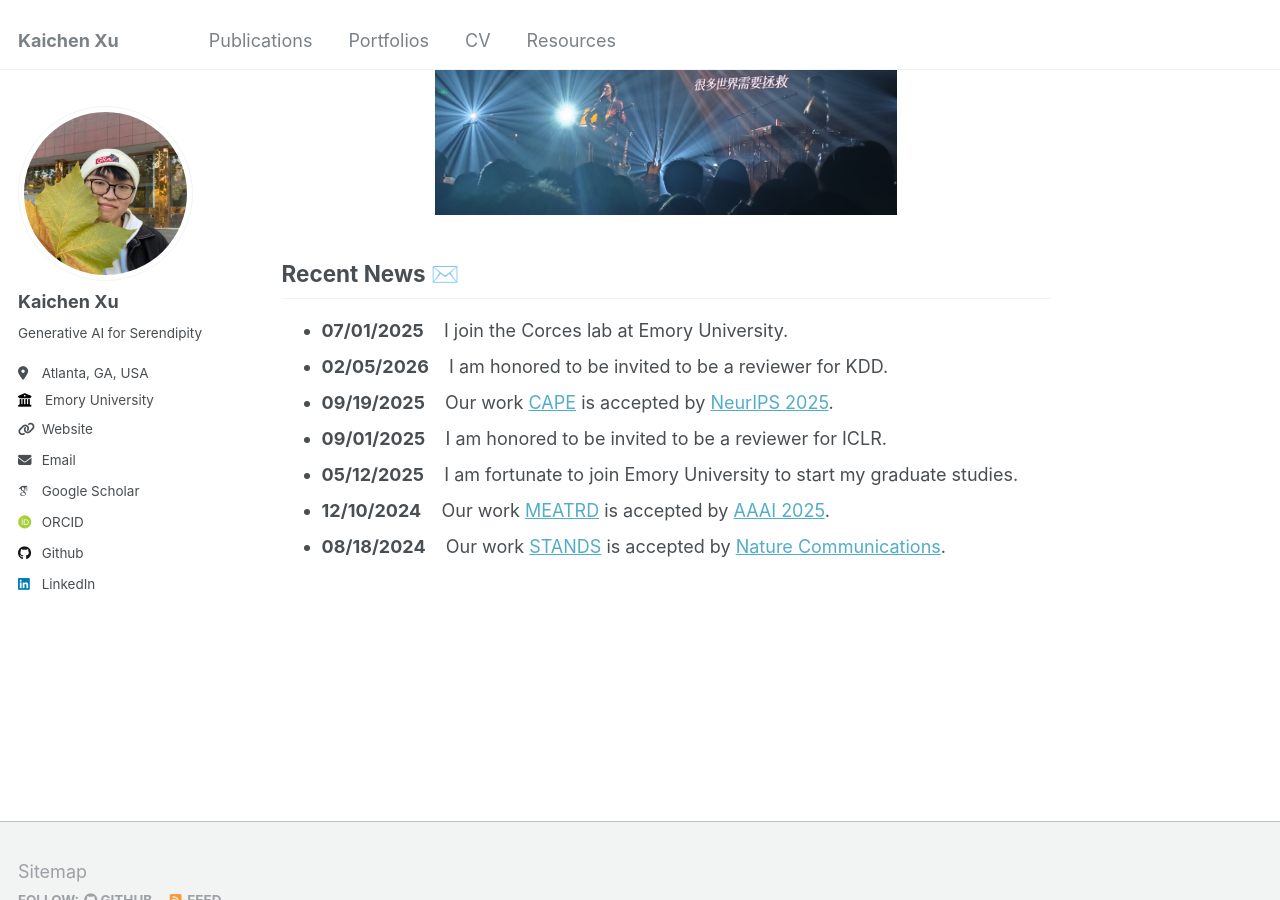
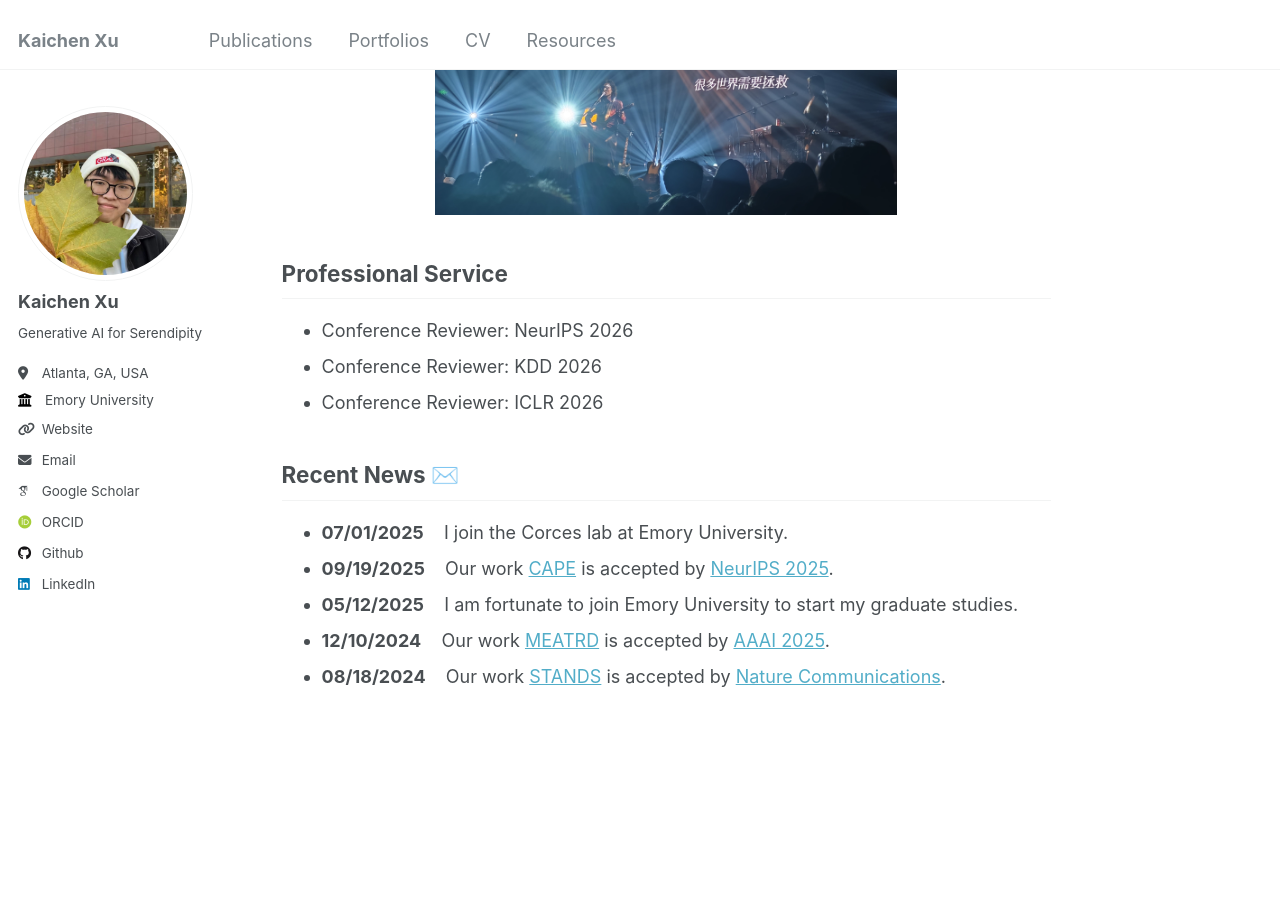
Before and after one commit to Catchxu/Catchxu.github.io, a Jekyll site: the page built from _pages/about.md, in a window 1280 px wide and 900 px high, scrolled down 1394 px. Built offline with Jekyll 4.4.1, drawn with Linux system fonts in a browser that asks for light colours; some web fonts are replaced.

Commit message:
Update about page with professional service and recent news; add ArXiv link to CAPE portfolio

```diff
--- a/_pages/about.md
+++ b/_pages/about.md
@@ -28,11 +28,15 @@ In addition, I am currently applying to Ph.D. programs in Computer Science, Data
 </div>
 
 
+## Professional Service
+* Conference Reviewer: NeurIPS 2026
+* Conference Reviewer: KDD 2026
+* Conference Reviewer: ICLR 2026
+
+
 ## Recent News ✉️
 * <b>07/01/2025</b> &nbsp;&nbsp; I join the Corces lab at Emory University.
-* <b>02/05/2026</b> &nbsp;&nbsp; I am honored to be invited to be a reviewer for KDD.
 * <b>09/19/2025</b> &nbsp;&nbsp; Our work [CAPE](/portfolios/portfolio-1/) is accepted by [NeurIPS 2025](https://neurips.cc/virtual/2025/poster/116613).
-* <b>09/01/2025</b> &nbsp;&nbsp; I am honored to be invited to be a reviewer for ICLR.
 * <b>05/12/2025</b> &nbsp;&nbsp; I am fortunate to join Emory University to start my graduate studies.
 * <b>12/10/2024</b> &nbsp;&nbsp; Our work [MEATRD](/portfolios/portfolio-2/) is accepted by [AAAI 2025](https://dl.acm.org/doi/10.1609/aaai.v39i12.33409).
 * <b>08/18/2024</b> &nbsp;&nbsp; Our work [STANDS](/portfolios/portfolio-3/) is accepted by [Nature Communications](https://www.nature.com/articles/s41467-024-52445-9).
```
Also changed, not shown: _portfolios/portfolio-1.md (+1 -1 lines).
